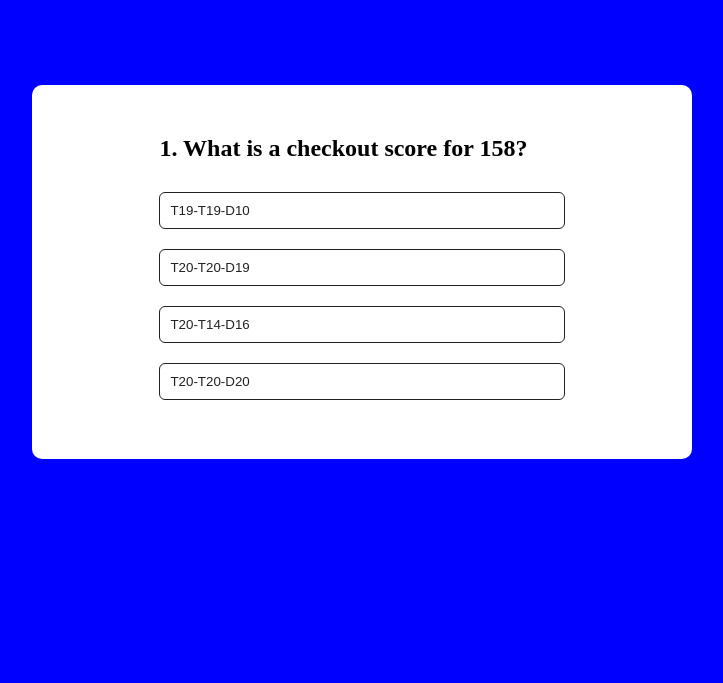
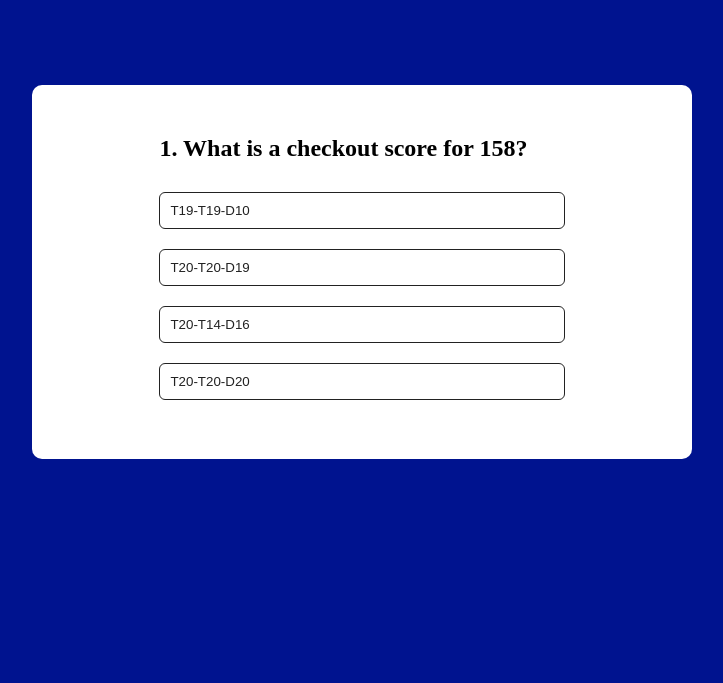
Before and after one commit to markh55/Darts-Quiz, a plain HTML site: page index.html in a window 1280 px wide. Shown: the part 117-800 px from the top of the page, without its empty margins (278-1001 px from the left). Drawn offline with Linux system fonts and the light colour scheme; files whose address does not match are found by name.

Commit message:
updated background color to #00138f

```diff
--- a/assets/CSS/style.css
+++ b/assets/CSS/style.css
@@ -1,5 +1,5 @@
 body {
-  background: blue;
+  background: #00138f;
 }
 
 .game-area {
```
